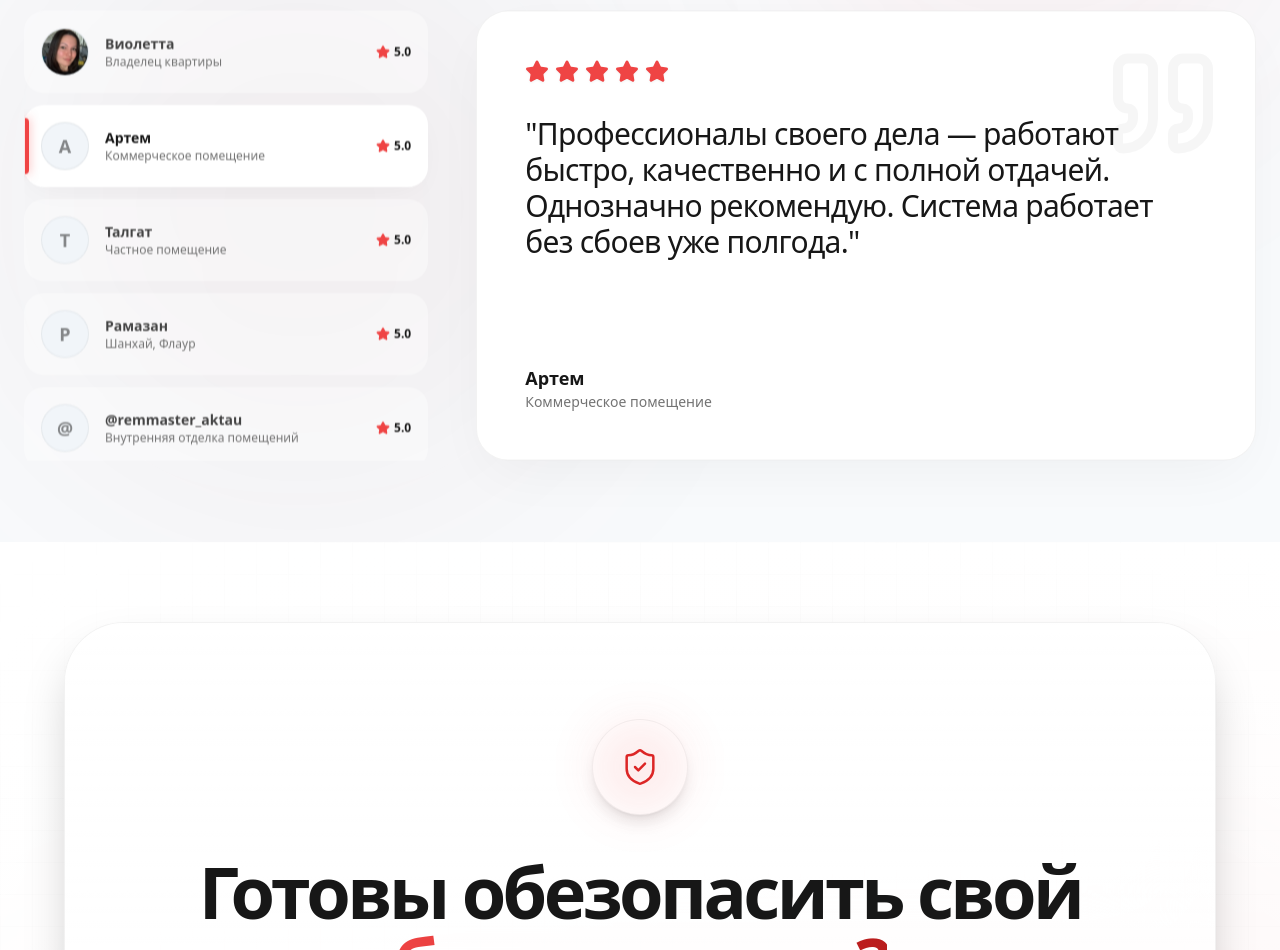
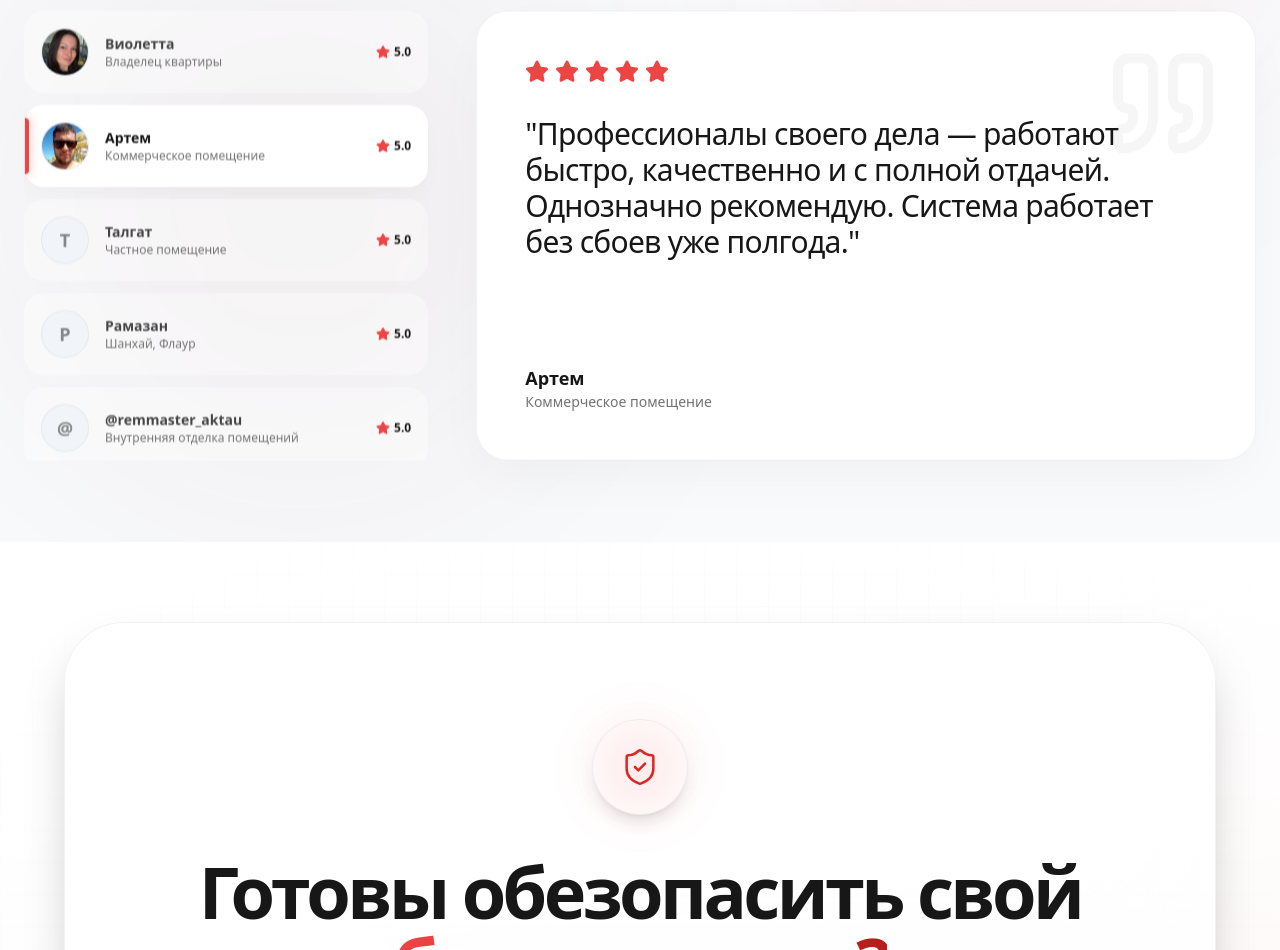
Before and after one commit to vcaaktau-spec/sba-security-landing, a React (Vite) app: page / in a window 1280 px wide. Shown: the part 5380-6330 px from the top of the page. Built offline with nearby package versions, Linux system fonts and the light colour scheme.

Commit message:
added some testimonials

```diff
--- a/src/components/Testimonials.tsx
+++ b/src/components/Testimonials.tsx
@@ -27,6 +27,7 @@ const testimonials: TestimonialProps[] = [
   },
   {
     id: "2",
+    image: "/testimonials/artem.webp",
     name: "Артем",
     userName: "Коммерческое помещение",
     comment: "Профессионалы своего дела — работают быстро, качественно и с полной отдачей. Однозначно рекомендую. Система работает без сбоев уже полгода.",
@@ -65,6 +66,13 @@ const testimonials: TestimonialProps[] = [
     name: "Антон",
     userName: "Kaz Tehno Service",
     comment: "Очень квалифицированные специалисты. Не один раз обращались за помощью в решении разных вопросов - всегда все выполнялось оперативно и качественно. Спасибо вам!",
+    rating: 5,
+  },
+    {
+    id: "8",
+    name: "Виталий",
+    userName: "Частный дом",
+    comment: "Если вы ищите качество, надежность и аккуратность, то лучше специалистов не найти. Всегда на связи с клиентом 24/7. Огромное спасибо Владимиру и его компании за профессиональную работу!",
     rating: 5,
   }
 ]
```
